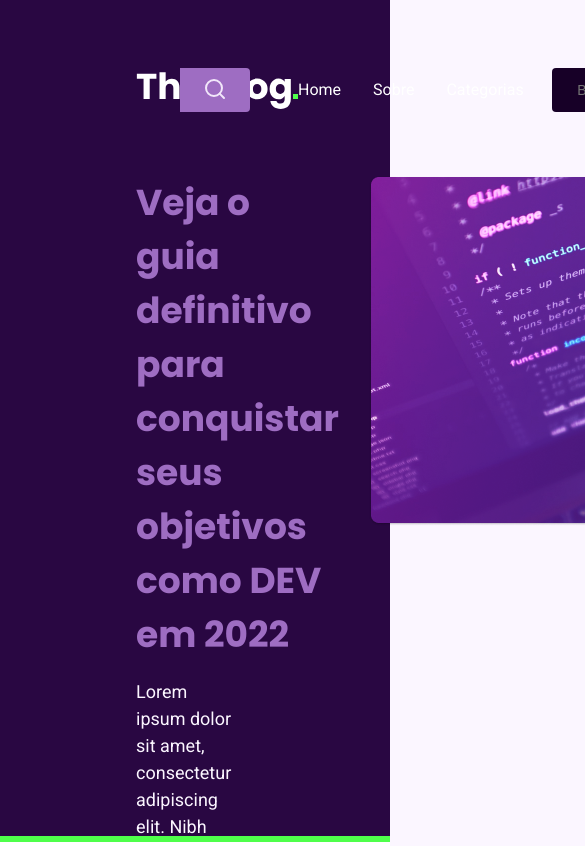
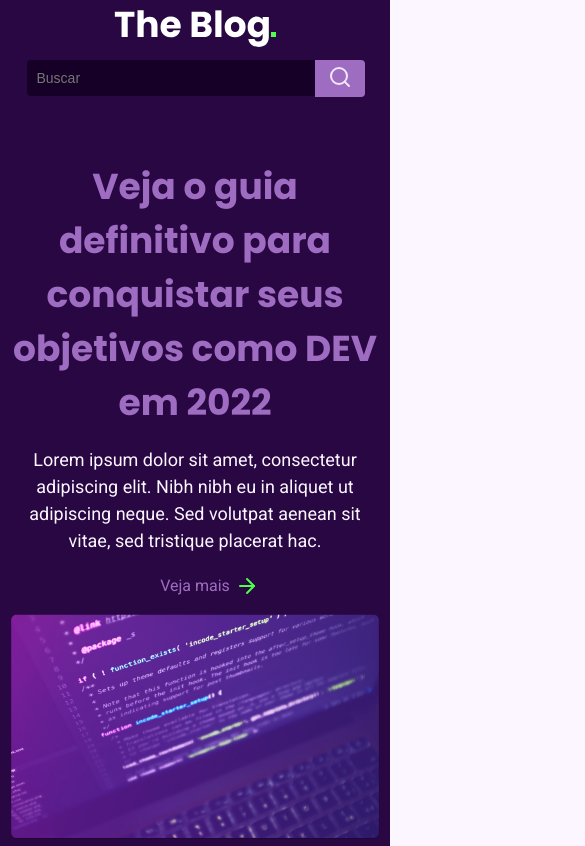
Before and after one commit to stardusteight-d4c/rocket-blog, a plain HTML site: page index.html in a window 390 px wide. Shown: the top 846 px of the page, 585 px wide, since content can reach past the window. Drawn offline with Linux system fonts and the light colour scheme.

Commit message:
adicionando responsividade mobile

```diff
--- a/index.html
+++ b/index.html
@@ -57,6 +57,7 @@
             <img
               src="assets/images/featured-image.png"
               alt="Artigo principal, um código na tela de um notebook"
+              class="banner__article--image"
             />
           </div>
         </div>
@@ -110,6 +111,7 @@
           <img
             src="assets/images/post-2.png"
             alt="Artigo primário, um notebook com códigos na tela sob uma escrivaninha"
+            class="article__image"
           />
           <span class="article__date">Junho 13, 2022</span>
           <h2 class="article__title">
--- a/styles/articles.css
+++ b/styles/articles.css
@@ -2,7 +2,7 @@
   display: grid;
   background-color: var(--white);
   grid-template-columns: 1fr 1fr;
-  grid-template-areas: 'A B';
+  grid-template-areas: "A B";
   gap: 13rem;
 }
 
@@ -30,7 +30,7 @@
 
 .article-1 {
   padding-bottom: 2rem;
-  border-bottom: 0.1rem solid #F2E7FA;
+  border-bottom: 0.1rem solid #f2e7fa;
 }
 
 .article-2 {
@@ -40,7 +40,7 @@
 .secondary__section {
   display: grid;
   grid-template-columns: 1fr 1fr 1fr;
-  grid-template-areas: 'A B C';
+  grid-template-areas: "A B C";
   gap: 3rem;
   padding: 0rem 13.6rem 6.8rem 13.6rem;
 }
@@ -49,3 +49,32 @@
   width: 100%;
   padding-bottom: 1.5rem;
 }
+
+@media screen and (max-width: 768px) {
+  .primary__section {
+    display: flex;
+    flex-direction: column;
+    background-color: var(--white);
+    gap: 2rem;
+  }
+
+  .primary__section img {
+    padding-bottom: 1.5rem;
+    width: 100%;
+  }
+
+  .article-1 {
+    padding-top: 5rem;
+  }
+
+  .article-2 {
+    padding-bottom: 5rem;
+  }
+
+  .secondary__section {
+    display: flex;
+    flex-direction: column;
+    gap: 2rem;
+    padding: 0rem 4.6rem 6.8rem 4.6rem;
+  }
+}
--- a/styles/banner.css
+++ b/styles/banner.css
@@ -96,3 +96,61 @@
   margin-bottom: 2.4rem;
   padding-right: 10rem;
 }
+
+@media screen and (max-width: 768px) {
+  .banner {
+    background-color: var(--purple-bg);
+    height: auto;
+    border-bottom: 0.6rem solid var(--green);
+  }
+
+  .banner__navigation {
+    display: block;
+    text-align: center;
+  }
+
+  .banner__menu {
+    display: none;
+  }
+
+  .search {
+    display: block;
+    margin: 1rem;
+  }
+
+  .search__navigation {
+    background-color: var(--dark-bg);
+    color: var(--white);
+    border: none;
+    font-size: 1.4rem;
+    padding-block: 1rem;
+    padding-left: 1rem;
+    border-radius: 0.4rem 0rem 0rem 0.4rem;
+    position: relative;
+    width: 90%;
+    right: 0;
+  }
+
+  .search__button {
+    width: 5rem;
+    height: 3.7rem;
+    right: 2.5rem;
+    border-radius: 0rem 0.4rem 0.4rem 0rem;
+    position: absolute;
+  }
+
+  .banner__article {
+    text-align: center;
+    display: flex;
+    flex-direction: column;
+    gap: 2rem;
+  }
+
+  .banner__article--image {
+    width: 100%;
+  }
+
+  .banner__article--description {
+    padding-right: 0;
+  }
+}
--- a/styles/styles.css
+++ b/styles/styles.css
@@ -32,3 +32,14 @@ body {
 .col-c {
   grid-area: C;
 }
+
+article, .banner__article:hover {
+  cursor: pointer;
+}
+
+@media screen and (max-width: 768px) {
+  .wrapper {
+    padding-block: 1rem;
+    padding-inline: 1rem;
+  }
+}
```
